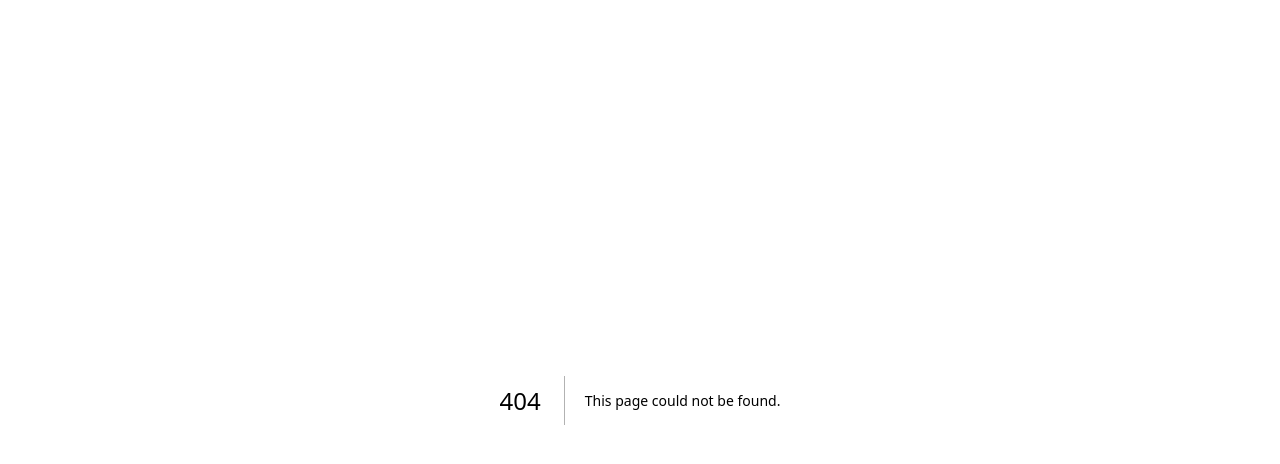
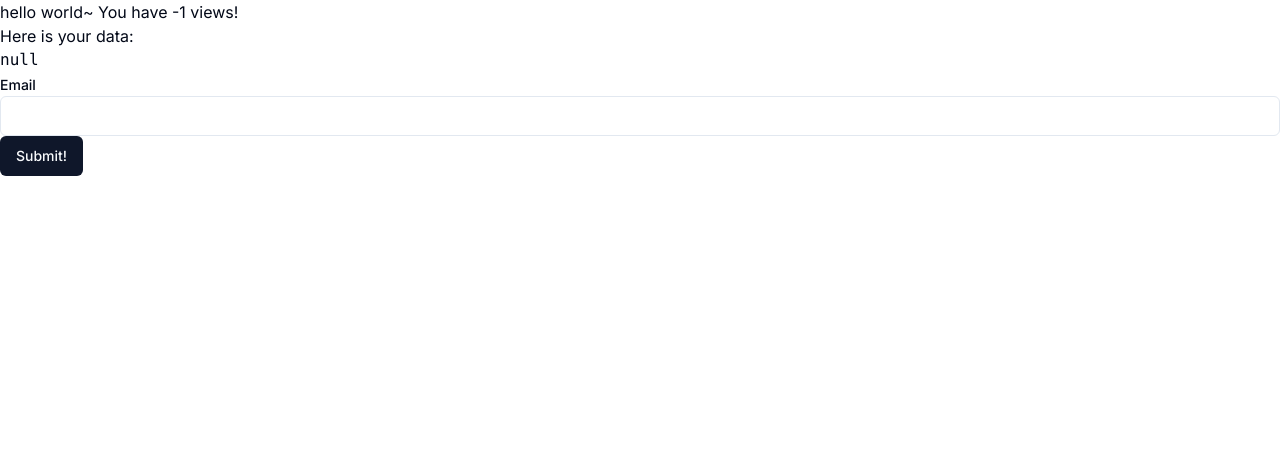
Before and after one commit to mwufi/polly, a Next.js app: page /kv-test in a window 1280 px wide. Before the commit this address had no page. Shown: the top 464 px of the page. Built offline with nearby package versions, Linux system fonts and the light colour scheme; no server answers; the database is empty.

Commit message:
add a kv page

```diff
--- /dev/null
+++ b/app/kv-test/page.tsx
@@ -0,0 +1,60 @@
+import Image from "next/image"
+import { kv } from "@vercel/kv"
+import { Button } from "@/components/ui/button"
+import { Input } from "@/components/ui/input"
+import { Label } from "@/components/ui/label"
+import { z } from "zod"
+import { revalidatePath } from "next/cache"
+
+const schema = z.object({
+  email: z.string(),
+})
+
+function formDataToObject(formData) {
+  let obj = {}
+  for (let [key, value] of formData.entries()) {
+    obj[key] = value
+  }
+  return obj
+}
+
+export default async function Home() {
+  let views = -1
+  let data = {}
+
+  async function setfoo(formData: FormData) {
+    "use server"
+    const validatedData = schema.parse(formDataToObject(formData))
+    console.log("setting formdata", validatedData)
+
+    await kv.set("foo", validatedData)
+    revalidatePath('/')
+  }
+
+  try {
+    data = await kv.get("foo")
+
+    await kv.set("user_1_session", "session_token_value")
+    const session = await kv.get("user_1_session")
+    console.log("your session", session)
+
+    views = await kv.incr("views")
+  } catch (e) {
+    console.log(e)
+  }
+
+  return (
+    <div>
+      <div>hello world~ You have {views} views!</div>
+      <div>Here is your data:</div>
+      <pre>{JSON.stringify(data)}</pre>
+      <form action={setfoo}>
+        <div>
+          <Label>Email</Label>
+          <Input name="email"></Input>
+        </div>
+        <Button type="submit">Submit!</Button>
+      </form>
+    </div>
+  )
+}
--- a/next.config.js
+++ b/next.config.js
@@ -1,4 +1,8 @@
 /** @type {import('next').NextConfig} */
-const nextConfig = {}
+const nextConfig = {
+  experimental: {
+    serverActions: true,
+  },
+}
 
 module.exports = nextConfig
--- a/package.json
+++ b/package.json
@@ -26,6 +26,7 @@
     "@radix-ui/react-switch": "^1.0.3",
     "@radix-ui/react-tabs": "^1.0.4",
     "@radix-ui/react-toast": "^1.1.5",
+    "@vercel/kv": "^0.2.3",
     "class-variance-authority": "^0.7.0",
     "clsx": "^2.0.0",
     "cmdk": "^0.2.0",
@@ -34,7 +35,8 @@
     "react": "^18",
     "react-dom": "^18",
     "tailwind-merge": "^1.14.0",
-    "tailwindcss-animate": "^1.0.7"
+    "tailwindcss-animate": "^1.0.7",
+    "zod": "^3.22.4"
   },
   "devDependencies": {
     "typescript": "^5",
```
Also changed, not shown: 2 other files (tests, documents, lock files or other folders).
